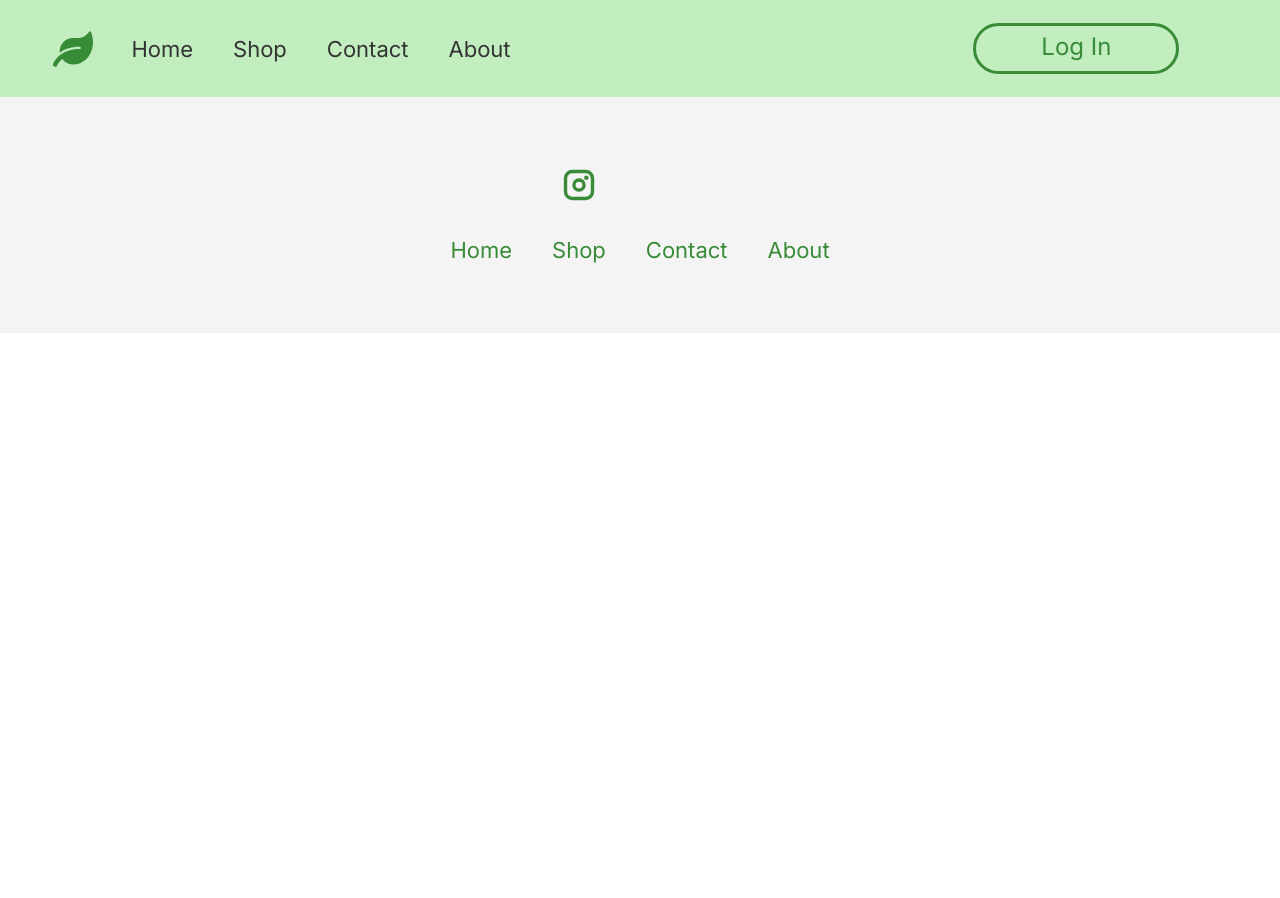
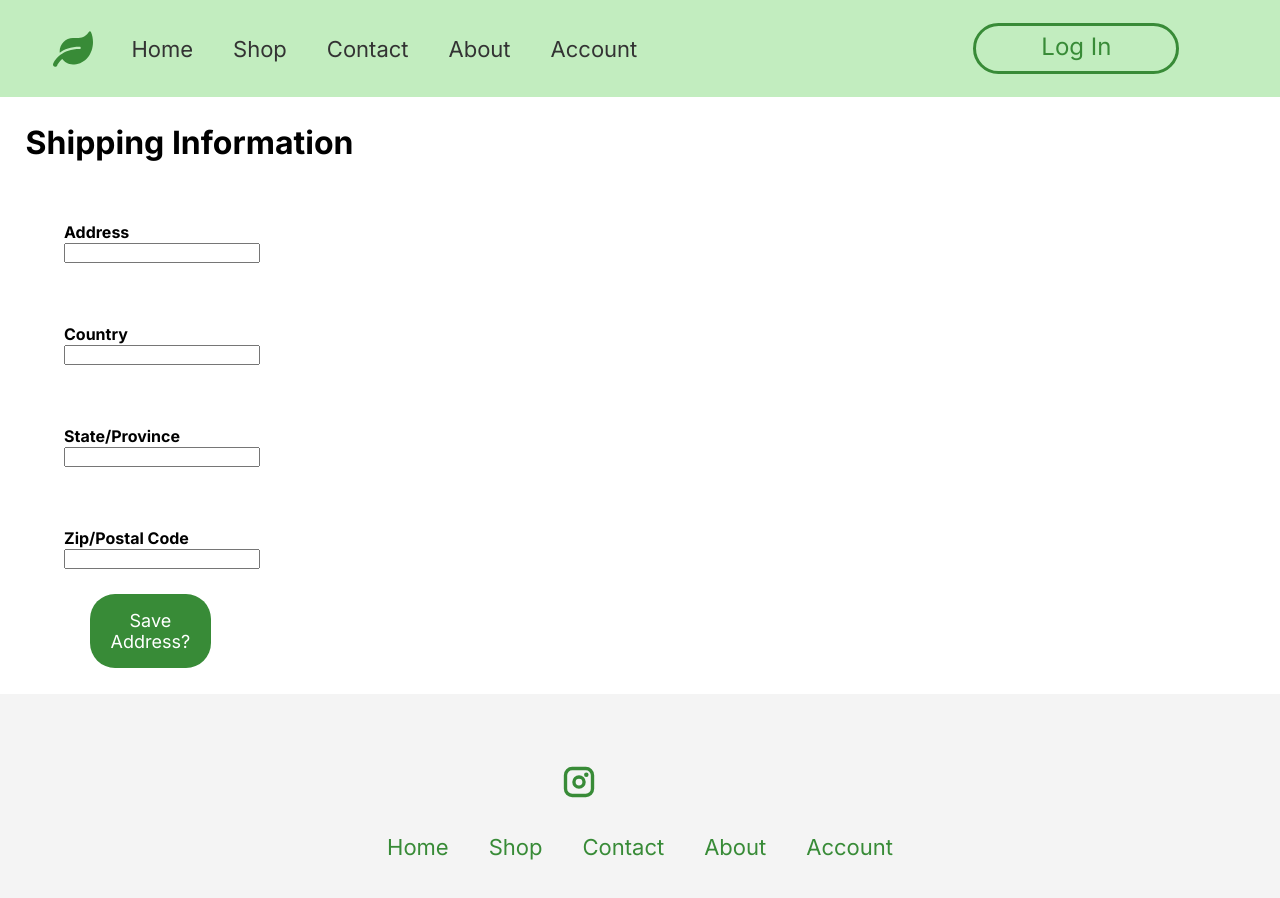
Before and after one commit to INFO-5139/INFO-5139, a React (Create React App) app: page /checkout in a window 1280 px wide. Shown: the top 898 px of the page. Before the commit the page ends 800 px from the top, so only its background shows below. Built offline with nearby package versions, Linux system fonts and the light colour scheme; some icons are missing.

Commit message:
Final commit with added pages and functionality

```diff
--- a/package.json
+++ b/package.json
@@ -13,6 +13,7 @@
     "firebase": "^9.17.1",
     "nanoid": "^4.0.1",
     "react": "^18.2.0",
+    "react-bootstrap": "^2.7.2",
     "react-dom": "^18.2.0",
     "react-icons": "^4.7.1",
     "react-redux": "^8.0.5",
--- a/src/App.js
+++ b/src/App.js
@@ -12,7 +12,8 @@ import Contact from './pages/Contact/contact-us';
 import { useSelector } from 'react-redux';
 import { selectIsActive } from './redux/cart/cart.selector';
 import AboutUs from './pages/AboutUs/about-us.component';
-
+import Account from './pages/Account/account';
+import Checkout from './pages/Checkout/checkout';
 function App() {
   const isCartActive = useSelector(selectIsActive);
   return (
@@ -39,6 +40,15 @@ function App() {
           path='contact'
           element={<Contact />}
         />
+        <Route
+          path='account'
+          element={<Account/>}
+        />
+
+        <Route
+          path='checkout'
+          element={<Checkout/>}
+        />
       </Routes>
       {isCartActive ? <Cart /> : ''}
       <Footer />
--- a/src/api/firebaseConfig.js
+++ b/src/api/firebaseConfig.js
@@ -17,4 +17,5 @@ const firebaseConfig = {
 };
 // Initialize Firebase
 const app = initializeApp(firebaseConfig);
+export const app2 = app;
 export const auth = getAuth(app);
--- a/src/components/cart/cart.component.jsx
+++ b/src/components/cart/cart.component.jsx
@@ -1,4 +1,4 @@
-import React from "react";
+import React, { useState } from "react";
 import {
   CartBottomContainer,
   CartButton,
@@ -12,11 +12,11 @@ import { useDispatch, useSelector } from "react-redux";
 import { updateIsActive } from "../../redux/cart/cart.reducer";
 import CartItem from "../cart-item/cart-item.component";
 import { selectCartItems } from "../../redux/cart/cart.selector";
-
+import { useNavigate } from "react-router-dom";
 const Cart = () => {
   const cartItems = useSelector(selectCartItems);
   const dispatch = useDispatch();
-
+  const navigate = useNavigate();
   return (
     <>
       <Overlay
@@ -51,7 +51,11 @@ const Cart = () => {
             </span>
           </TotalText>
 
-          <CartButton>Next Step</CartButton>
+          <CartButton
+            onClick={(e) => {
+              e.preventDefault();
+              navigate("/Checkout");
+            }}>Next Step</CartButton>
         </CartBottomContainer>
       </CartContainer>
     </>
--- a/src/components/navigation/navigation.component.jsx
+++ b/src/components/navigation/navigation.component.jsx
@@ -23,6 +23,9 @@ const Navigation = ({ color, align }) => {
         <NavigationListItem color={color}>
           <Link to='/about'>About</Link>
         </NavigationListItem>
+        <NavigationListItem color={color}>
+          <Link to='/account'>Account</Link>
+        </NavigationListItem>
       </NavigationContainer>
     </nav>
   );
--- /dev/null
+++ b/src/pages/Account/account-styles.jsx
@@ -0,0 +1,13 @@
+import styled from "styled-components";
+
+export const PrimaryButton = styled.button`
+  border: none;
+  background-color: #388b37;
+  color: #fff;
+  border-radius: 30px;
+  padding: 14px 70px;
+  font-size: 24px;
+  cursor: pointer;
+  margin-top: 10%;
+  margin-bottom: 20%;
+`;
--- /dev/null
+++ b/src/pages/Account/account.jsx
@@ -0,0 +1,26 @@
+import { auth } from './../../api/firebaseConfig';
+import { PrimaryButton } from './account-styles';
+import React, { useState } from 'react';
+const Account = () => {
+    const DeleteUser = () => {
+        const user = auth.currentUser;
+        user
+            .delete()
+            .then(() => {
+                // User deleted.
+                console.log("User Account Deleted Successful");
+            })
+            .catch((error) => {
+                // An error occurred
+                // ...
+            });
+    }
+    return(
+    <div>
+        <PrimaryButton onClick={DeleteUser}>Delete Account</PrimaryButton>
+    </div>
+
+    );
+};
+
+export default Account;
--- /dev/null
+++ b/src/pages/Checkout/checkout.jsx
@@ -0,0 +1,80 @@
+import React, { useRef, useState } from 'react';
+import { initializeApp } from "firebase/app";
+import { getFirestore } from "firebase/firestore";
+import { auth, app2 } from '../../api/firebaseConfig';
+import { doc, setDoc } from "firebase/firestore";
+import {
+    FormStyle,
+    SendButton,
+    HeaderStyle
+} from './checkout.styles';
+
+const Checkout = () => {
+    const form = useRef();
+    const [address, setAddress] = useState("")
+    const [country, setCountry] = useState("")
+    const [province, setProvince] = useState("")
+    const [code, setCode] = useState("")
+    const db = getFirestore(app2)
+
+    const SaveToDB = async (e) => {
+        e.preventDefault();
+        await setDoc(doc(db, "Address", auth.currentUser.email), {
+            Address: address,
+            Country: country,
+            Province: province,
+            PostalCode: code
+        })
+    }
+
+    return (
+        <>
+        <HeaderStyle>
+            <h1>Shipping Information</h1>
+        </HeaderStyle>
+
+        <FormStyle>
+        <form
+            ref={form}
+            onSubmit={SaveToDB}
+        >
+            <label>Address</label>
+            <input
+                type="text"
+                name="Address"
+                onChange={event => setAddress(event.target.value)}
+                value = {address}
+            />
+
+            <label>Country</label>
+            <input
+                type="text"
+                name="Country"
+                onChange={event => setCountry(event.target.value)}
+                value = {country}
+            />
+
+            <label>State/Province</label>
+            <input
+                type="text"
+                name="State/Province"
+                onChange={event => setProvince(event.target.value)}
+                value = {province}
+            />
+
+            <label>Zip/Postal Code</label>
+            <input
+                type="text"
+                name="Code"
+                onChange={event => setCode(event.target.value)}
+                value = {code}
+            />
+            <SendButton onClick={SaveToDB}>Save Address?</SendButton>
+        </form>
+        </FormStyle>
+        </>
+    )
+
+}
+
+export default Checkout
--- /dev/null
+++ b/src/pages/Checkout/checkout.styles.jsx
@@ -0,0 +1,32 @@
+import styled from 'styled-components';
+
+export const FormStyle = styled.div`
+  padding-left: 5%;
+  label {
+    display: block;
+    font-weight: bold;
+    padding-top: 5%;
+  }
+`;
+
+export const SendButton = styled.div`
+  background-color: #388b37;
+  border-radius: 25px;
+  border: none;
+  padding: 1rem 0 1rem 0;
+  color: #fff;
+  margin-left: 2vw;
+  font-size: 18px;
+  text-decoration: none;
+  cursor: pointer;
+  // margin-bottom: 120%;
+  width: 10%;
+  text-align: center;
+  margin-top: 2vw;
+  margin-bottom: 2vw;
+`;
+
+export const HeaderStyle = styled.div`
+    margin-left: 2vw;
+    margin-top: 2vw;
+`;
```
Also changed, not shown: 1 other file (tests, documents, lock files or other folders).
